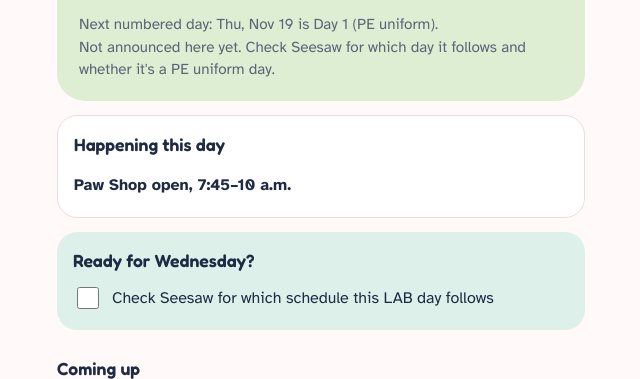
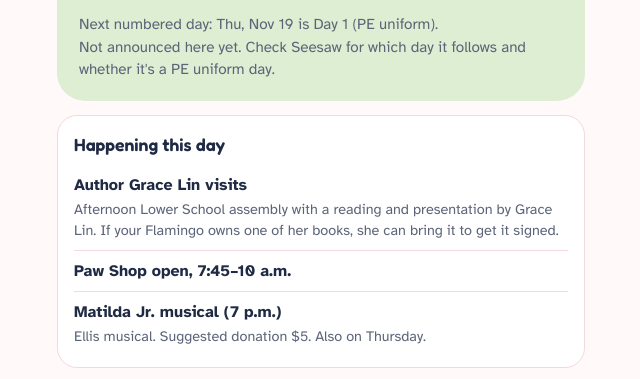
Before and after one commit to delvinamorrow23/EllisFlamingo, a plain HTML site: page index.html in a window 1280 px wide. Shown: the part 430-809 px from the top of the page, without its empty margins (319-959 px from the left). Drawn offline with Linux system fonts and the light colour scheme.

Commit message:
Add GrandFriends Day, Grace Lin visit, decodable books, Nov and winter events

```diff
--- a/index.html
+++ b/index.html
@@ -412,9 +412,21 @@ footer a{color:var(--green)}
                   {adult:1, what:"Parent webinar, 7:30–8:30 p.m.", more:"School Readiness: Executive Function Needed to “Do School” with Sarah Ward. Free for Ellis families."}],
     "2026-09-30":[{what:"Picture Day", more:"M&M Photography, 8 a.m. to 3 p.m. No cost. Photos can be ordered online afterward.", wear:"Non-uniform clothes (usual guidelines) for Picture Day", kid:"📸"},
                   {adult:1, what:"Paw Shop open, 7:45–10 a.m."}],
+    "2026-11-03":[{kid:"💚", what:"Green Out dress-down day", more:"For the varsity field hockey WPIAL championship game. Wear non-uniform green or an Ellis jersey, or the regular uniform.", wear:"Green clothes or an Ellis jersey (regular uniform is fine too)"}],
+    "2026-11-04":[{kid:"🚜", what:"Field trip to Garfield Community Farm", more:"Afternoon trip with Ms. DeLucia's STEM class. Lunch is at school, and drop-off, pickup, and EDP stay the same.", wear:"Comfy dress-down clothes that can get muddy, with layers and waterproof shoes"}],
+    "2026-11-12":[{kid:"🔬", what:"STEAM Day", more:"Hands-on science, tech, engineering, art, and math activities in the Courtyard, 10:30 a.m. to 2 p.m., with volunteers from the Society of Women Engineers."}],
+    "2026-11-13":[{kid:"📖", what:"First decodable book comes home", more:"From Ms. Hieber. Read it together 2 or 3 times this weekend using “I read, you read,” sign it, and send it back Monday."},
+                  {adult:1, what:"Cocoa and Community (8–9:30 a.m.)", more:"Hot chocolate with Dr. Schiff in the Tiger Den, for families with younger siblings."},
+                  {adult:1, what:"Last day to register for GrandFriends Day"}],
+    "2026-11-16":[{kid:"📖", what:"Decodable book back to school", more:"Send back the signed decodable book. It comes home again afterward for more practice.", pack:["Signed decodable book"]}],
     "2026-11-17":[{kid:"🦃", what:"K-Team Thanksgiving feast", more:"Celebrates the end of the Wants and Needs unit. The girls voted on the menu: chocolate milk, apple juice, grapes, apples, spaghetti, pizza, ice cream, and donuts. Dress up or dress down, anything “fit for a feast.” Sneakers are required.", wear:"Dress up or dress down for the feast. Sneakers required"}],
-    "2026-11-18":[{adult:1, what:"Paw Shop open, 7:45–10 a.m."}],
-    "2026-11-19":[{kid:"🎻", what:"Field trip to the Pittsburgh Symphony", more:"K and 1st grade go to the PSO's “Once Upon a Book” Schooltime concert, with author and illustrator Grace Lin reading her book alongside the orchestra. Buses leave Ellis promptly at 9:15 a.m. and are expected back around noon.", wear:"Formal jumper uniform for the field trip (not the PE uniform)", pack:["Bagged lunch"]}],
+    "2026-11-18":[{kid:"📚", what:"Author Grace Lin visits", more:"Afternoon Lower School assembly with a reading and presentation by Grace Lin. If your Flamingo owns one of her books, she can bring it to get it signed.", pack:["A Grace Lin book to sign, if you have one"]},
+                  {adult:1, what:"Paw Shop open, 7:45–10 a.m."},
+                  {adult:1, what:"Matilda Jr. musical (7 p.m.)", more:"Ellis musical. Suggested donation $5. Also on Thursday."}],
+    "2026-11-19":[{kid:"🎻", what:"Field trip to the Pittsburgh Symphony", more:"K and 1st grade go to the PSO's “Once Upon a Book” Schooltime concert, with author and illustrator Grace Lin reading her book alongside the orchestra. Buses leave Ellis promptly at 9:15 a.m. and are expected back around noon.", wear:"Formal jumper uniform for the field trip (not the PE uniform)", pack:["Bagged lunch"]},
+                  {adult:1, what:"Matilda Jr. musical (7 p.m.)", more:"Second night of the Ellis musical. Suggested donation $5."}],
+    "2026-11-20":[{kid:"👵", what:"GrandFriends Day", more:"Grandparents and special friends visit Pre-K and K from 8 to 11 a.m. It's a full school day, but girls may go home with their GrandFriend afterward. If pickup is different from usual, fill out the school's dismissal form and tell the teachers and Ms. Sacco."},
+                  {adult:1, what:"GrandFriends Day dismissal form", more:"Fill out the dismissal form from the Nov 13 Lower School email if your Flamingo is leaving with her GrandFriend."}],
     "2026-10-01":[{what:"Green Out", more:"Students are encouraged to wear green or an Ellis team jersey.", pack:["Something green, if you like"], kid:"💚"},
                   {adult:1, what:"Varsity Senior Night", more:"Home games at 3:30, 5, and 7 p.m., with a tailgate cookout."}],
     "2026-10-09":[{what:"Pizza lunch day", more:"Alumnae Hall is closed. The school provides pizza for K–4, or pack a lunch. Send a simple, low-sugar snack.", pack:["Simple, low-sugar snack","Packed lunch, only if skipping the pizza"], kid:"🍕"},
@@ -423,7 +435,12 @@ footer a{color:var(--green)}
     "2026-10-15":[{kid:"🥞", what:"Pre-K and K family breakfast", more:"7:30–8:10 a.m. breakfast with your child, then 8:10–9 a.m. parent session with Dr. Schiff and the Wellness Team."},
                   {kid:"🦕", what:"Field trip to Carnegie Museum", more:"See the teachers' email for details."}],
     "2026-10-28":[{kid:"🧩", what:"Club day", more:"LAB day. Students can dress for their club, and they stay in the same club until January.", wear:"Clothes for her club (LAB day)"}],
-    "2026-10-30":[{kid:"🎃", what:"Halloween parade and party", more:"Costume and dress-down day. Students wear costumes to school and change into regular clothes after the parade.", wear:"Halloween costume (dress-down day)", pack:["Regular clothes to change into after the parade"]}]
+    "2026-10-30":[{kid:"🎃", what:"Halloween parade and party", more:"Costume and dress-down day. Students wear costumes to school and change into regular clothes after the parade.", wear:"Halloween costume (dress-down day)", pack:["Regular clothes to change into after the parade"]}],
+    "2026-12-01":[{adult:1, what:"Parent webinar (7:30–8:30 p.m.)", more:"PAIS/ISACS Parent Series: The Power of Beliefs with Shawn Achor. Free for Ellis parents; register through the Nov 12 Lower School newsletter."}],
+    "2026-12-11":[{adult:1, what:"WPIAL Food Drive ends Dec 12", more:"Last school day to drop nonperishable food in the Lower School lobby. Online donations also count."}],
+    "2026-12-15":[{adult:1, what:"Tuition Assistance re-enrollment due", more:"For families who currently receive it. Questions go to Jenn Moynihan."}],
+    "2027-01-05":[{adult:1, what:"An Evening With Carol Gilligan (6 p.m.)", more:"Conversation with Dr. Gilligan, Dr. Jacqueline Cruz, and Dr. Odell in the Auditorium. Tickets $30, or $150 VIP with a 5 p.m. reception."}],
+    "2027-01-28":[{kid:"🌍", what:"Heritage Day", more:"Students share cultural foods and traditions. Heritage Night brings families together that evening."}]
   };
   const ev = k => EVENTS[k] || [];
   const wearFor = k => { const e = ev(k).find(x=>x.wear); return e ? e.wear : null; };
--- a/sw.js
+++ b/sw.js
@@ -1,5 +1,5 @@
 // Bump CACHE whenever you change index.html, so phones pick up the new version.
-const CACHE = "day-finder-v11";
+const CACHE = "day-finder-v12";
 const ASSETS = ["./", "./index.html", "./manifest.webmanifest", "./icon-192.png", "./icon-512.png"];
 
 self.addEventListener("install", e => {
```
Also changed, not shown: 1 other file.
